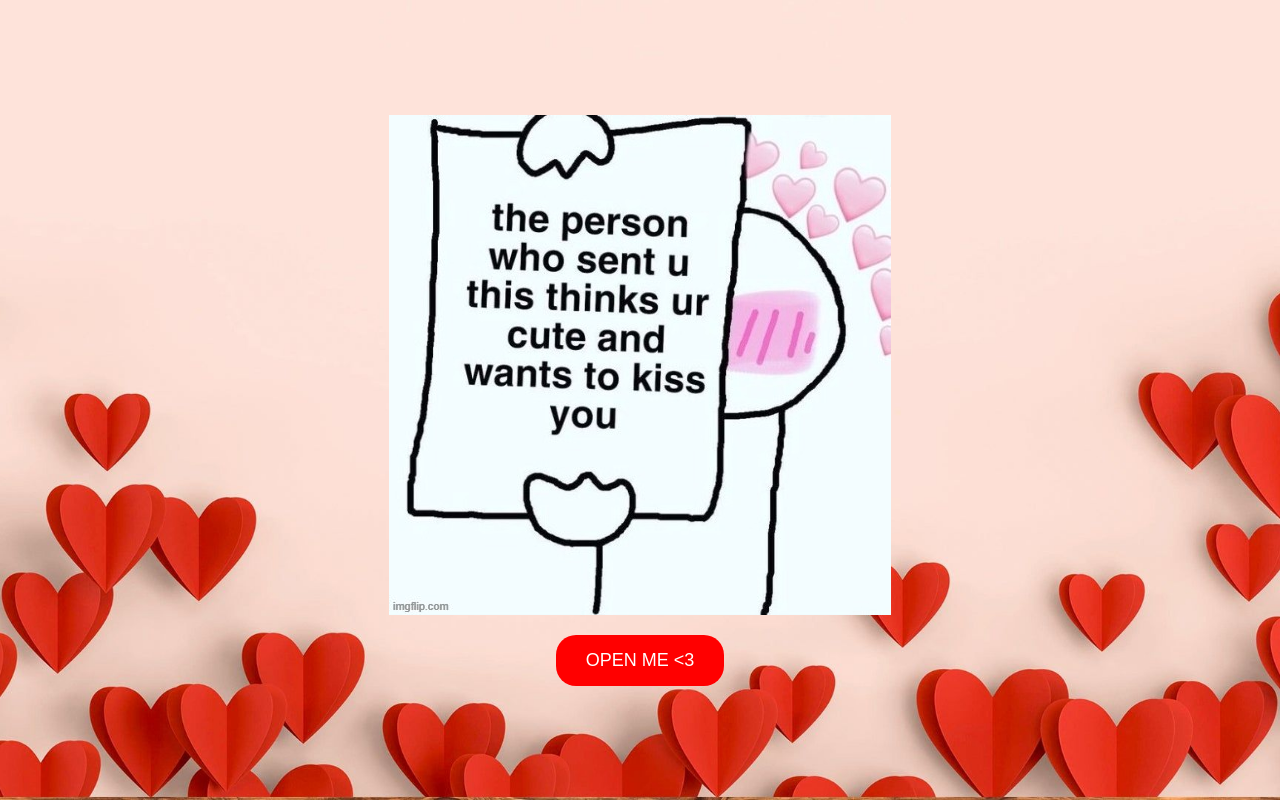
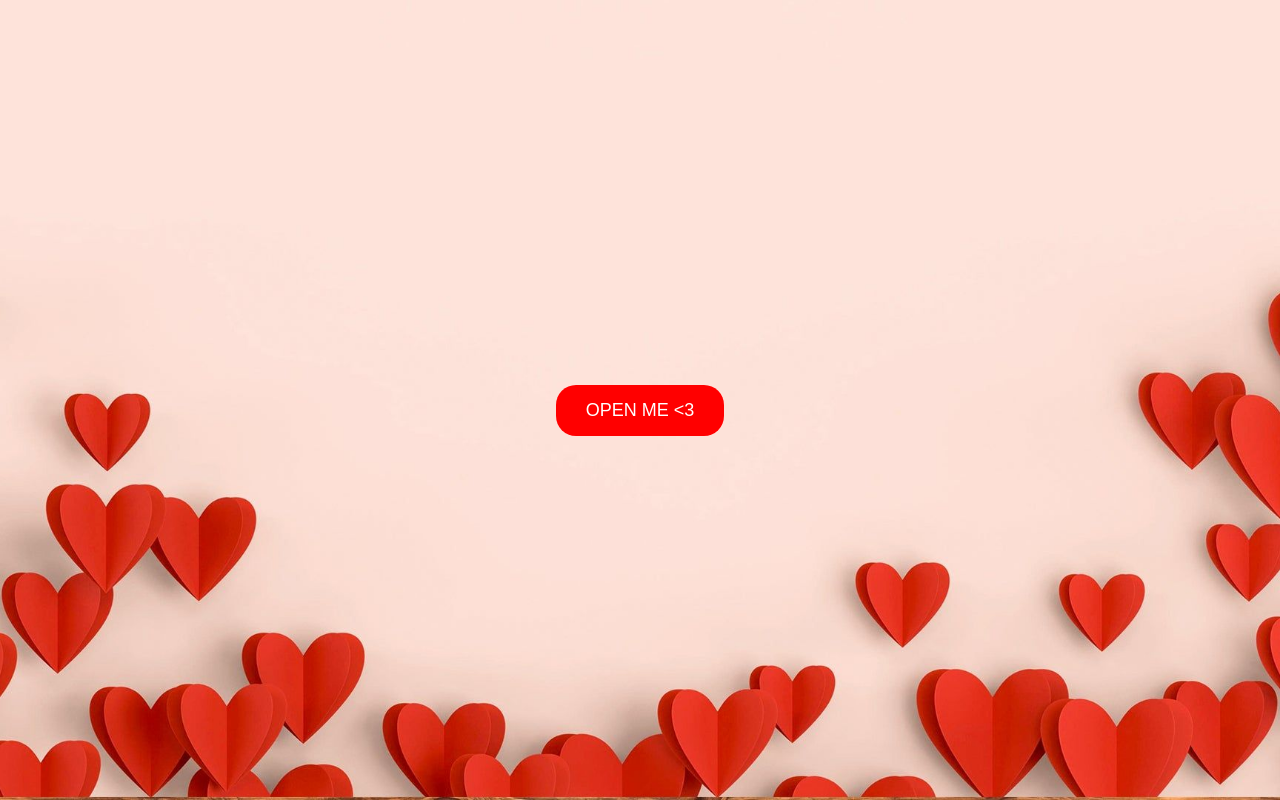
Before and after one commit to ptfnn/cutie, a plain HTML site: page diy/index.html in a window 1280 px wide. Drawn offline with Linux system fonts and the light colour scheme.

Commit message:
Update index.html

```diff
--- a/diy/index.html
+++ b/diy/index.html
@@ -106,7 +106,6 @@
     </style>
 </head>
 <body>
-     <img src="7x68yu.jpg" alt="Kép">
     <a href="#" class="button" onclick="openModal('yesModal')">OPEN ME <3</a>
 
     <!-- Modal for Yes -->
```
